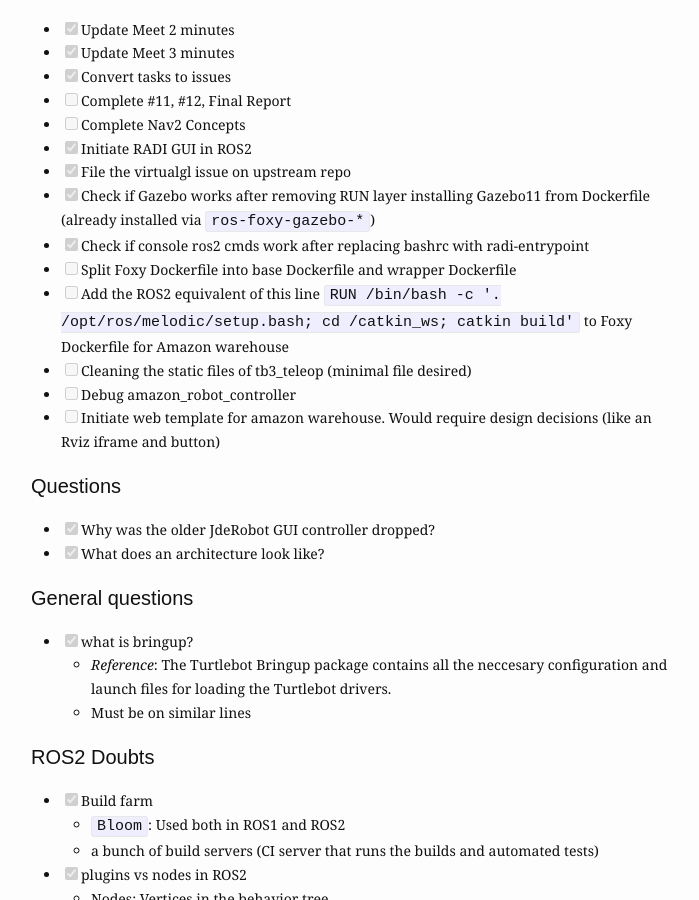
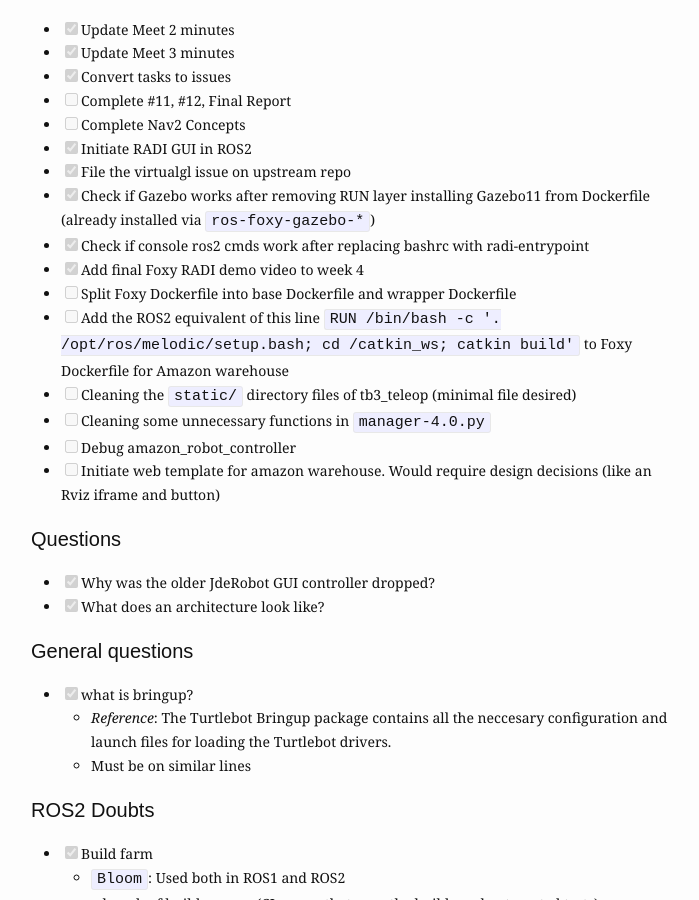
Before and after one commit to TheRoboticsClub/gsoc2021-Siddharth_Saha, a Jekyll site: the page built from docs/_posts/scribbles/2021-05-17-roughwork.md, in a window 1280 px wide and 900 px high, scrolled down 626 px. Shown: the whole window, without its empty margins (289-988 px from the left). Built offline with Jekyll 4.4.1, drawn with Linux system fonts in a browser that asks for light colours; nearby versions of some CDN libraries.

Commit message:
Added final foxy radi demo video to week 4; updated some tasks in rough work

```diff
--- a/docs/_posts/scribbles/2021-05-17-roughwork.md
+++ b/docs/_posts/scribbles/2021-05-17-roughwork.md
@@ -21,9 +21,11 @@
 - [x] File the virtualgl issue on upstream repo
 - [x] Check if Gazebo works after removing RUN layer installing Gazebo11 from Dockerfile (already installed via `ros-foxy-gazebo-*`)
 - [x] Check if console ros2 cmds work after replacing bashrc with radi-entrypoint
+- [x] Add final Foxy RADI demo video to week 4
 - [ ] Split Foxy Dockerfile into base Dockerfile and wrapper Dockerfile
 - [ ] Add the ROS2 equivalent of this line `RUN /bin/bash -c '. /opt/ros/melodic/setup.bash; cd /catkin_ws; catkin build'` to Foxy Dockerfile for Amazon warehouse
-- [ ] Cleaning the static files of tb3_teleop (minimal file desired)
+- [ ] Cleaning the `static/` directory files of tb3_teleop (minimal file desired)
+- [ ] Cleaning some unnecessary functions in `manager-4.0.py`
 - [ ] Debug amazon_robot_controller
 - [ ] Initiate web template for amazon warehouse. Would require design decisions (like an Rviz iframe and button)
 
```
Also changed, not shown: docs/_posts/milestones/2021-06-23-week-4.md (+8 -0 lines).
